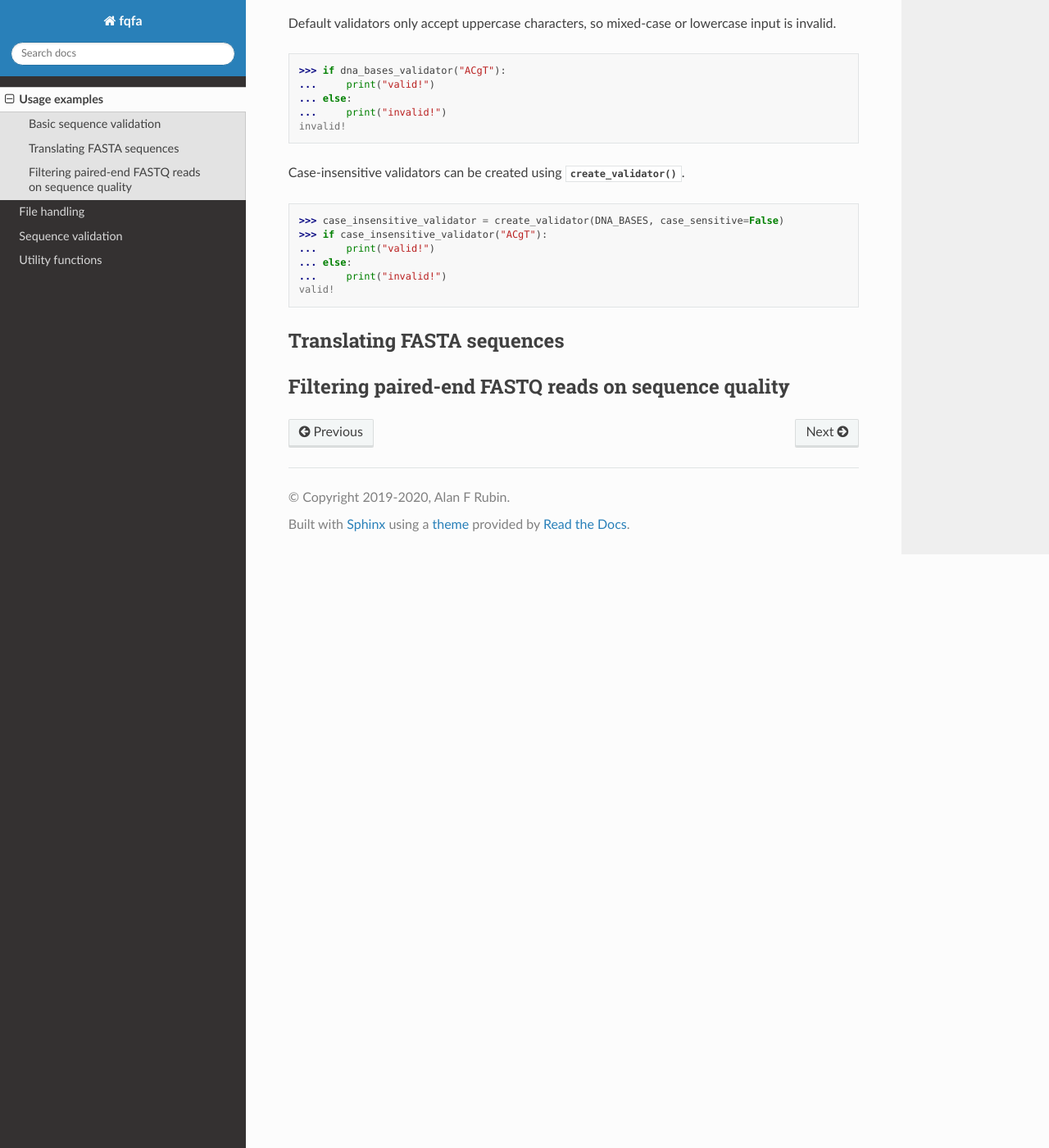
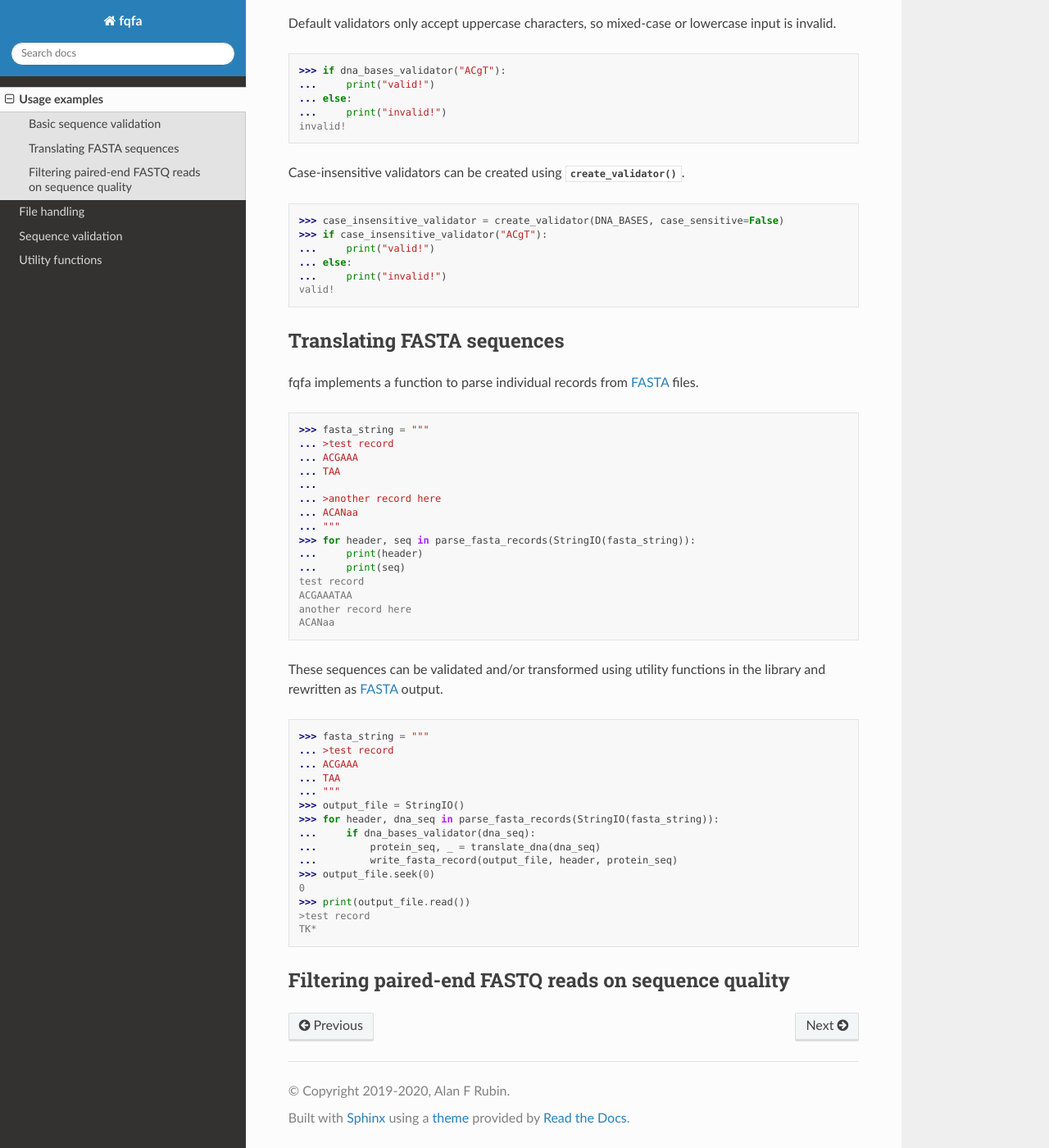
Before and after one commit to CountESS-Project/fqfa, a Sphinx documentation site: the page built from docs/examples.rst, in a window 1280 px wide and 1400 px high, scrolled down 925 px. Shown: the whole window at 82% size. Built offline with Sphinx 7.4.7 and the Read the Docs theme 2.0.0, drawn with Linux system fonts in a browser that asks for light colours.

Commit message:
added FASTA example

```diff
--- a/docs/examples.rst
+++ b/docs/examples.rst
@@ -7,14 +7,14 @@ They are formatted as :py:mod:`doctest` tests.
 Basic sequence validation
 =========================
 
-The validators in :py:mod:`fqfa.validator.validator` return a match object if the sequence validates or None if the
-sequence doesn't validate. This means that they can be used in simple if statements.
-
 .. testsetup:: validators
 
    from fqfa.validator.validator import dna_bases_validator, dna_characters_validator
    from fqfa.validator.create import create_validator
    from fqfa.constants.iupac.dna import DNA_BASES
+
+The validators in :py:mod:`fqfa.validator.validator` return a match object if the sequence validates or None if the
+sequence doesn't validate. This means that they can be used in simple if statements.
 
 This validator only accepts the standard DNA bases, so the input sequence is invalid.
 
@@ -79,5 +79,56 @@ Case-insensitive validators can be created using :py:func:`~fqfa.validator.creat
 Translating FASTA sequences
 ===========================
 
+.. testsetup:: fasta
+
+   from io import StringIO
+   from fqfa.validator.validator import dna_bases_validator
+   from fqfa.fasta.fasta import parse_fasta_records, write_fasta_record
+   from fqfa.util.translate import translate_dna
+
+fqfa implements a function to parse individual records from FASTA_ files.
+
+.. doctest:: fasta
+   :pyversion: >= 3.6
+
+   >>> fasta_string = """
+   ... >test record
+   ... ACGAAA
+   ... TAA
+   ...
+   ... >another record here
+   ... ACANaa
+   ... """
+   >>> for header, seq in parse_fasta_records(StringIO(fasta_string)):
+   ...     print(header)
+   ...     print(seq)
+   test record
+   ACGAAATAA
+   another record here
+   ACANaa
+
+These sequences can be validated and/or transformed using utility functions in the library and rewritten as FASTA_
+output.
+
+.. doctest:: fasta
+   :pyversion: >= 3.6
+
+   >>> fasta_string = """
+   ... >test record
+   ... ACGAAA
+   ... TAA
+   ... """
+   >>> output_file = StringIO()
+   >>> for header, dna_seq in parse_fasta_records(StringIO(fasta_string)):
+   ...     if dna_bases_validator(dna_seq):
+   ...         protein_seq, _ = translate_dna(dna_seq)
+   ...         write_fasta_record(output_file, header, protein_seq)
+   >>> output_file.seek(0)
+   0
+   >>> print(output_file.read())
+   >test record
+   TK*
+   <BLANKLINE>
+
 Filtering paired-end FASTQ reads on sequence quality
 ====================================================
```
